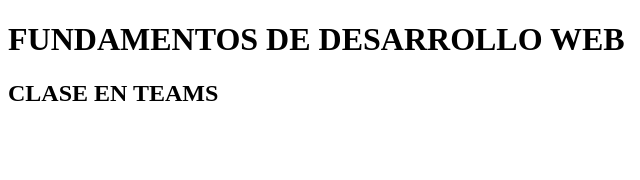
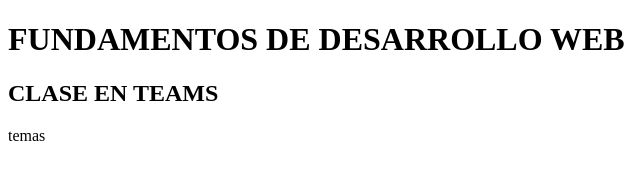
Before and after one commit to JEduardo31/website_prueba_52, a plain HTML site: page index.html in a window 1280 px wide. Shown: the full height of the page, 0-640 px from the left. Drawn offline with Linux system fonts and the light colour scheme.

Commit message:
agregue temas

```diff
--- a/index.html
+++ b/index.html
@@ -10,5 +10,6 @@
     <h1>FUNDAMENTOS DE DESARROLLO WEB</h1>
     <h2>CLASE EN TEAMS</h2><!-- ESTE ES UN COMENTARIO  -->
 
+    <P>temas</P>
 </body>
 </html>
```
